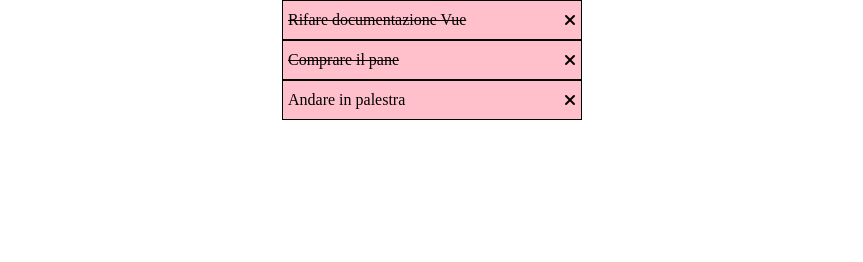
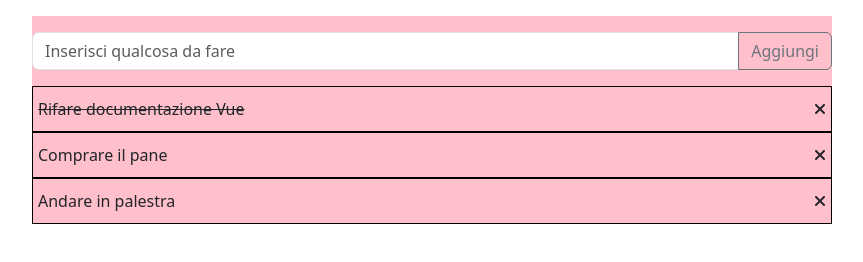
Before and after one commit to emanuelevolpes/vue-todolist, a plain HTML site: page index.html in a window 1280 px wide. Shown: the whole page, without its empty margins (208-1071 px from the left). Drawn offline with nearby package versions, Linux system fonts and the light colour scheme.

Commit message:
milestones 2-3 this problem

```diff
--- a/css/style.css
+++ b/css/style.css
@@ -18,6 +18,7 @@ Common
 
 ul {
     list-style: none;
+    padding: 0;
 }
 
 li {
@@ -39,7 +40,7 @@ Main
 */
 
 #app {
-    width: 18.75rem;
+    width: 50rem;
     margin: 0 auto;
     background-color: pink;
 }
--- a/index.html
+++ b/index.html
@@ -6,6 +6,10 @@
     <meta http-equiv="X-UA-Compatible" content="IE=edge">
     <meta name="viewport" content="width=device-width, initial-scale=1.0">
     <title>ToDo List</title>
+    <!-- bootstrap -->
+    <link href="https://cdn.jsdelivr.net/npm/bootstrap@5.3.0-alpha1/dist/css/bootstrap.min.css" rel="stylesheet"
+        integrity="sha384-GLhlTQ8iRABdZLl6O3oVMWSktQOp6b7In1Zl3/Jr59b6EGGoI1aFkw7cmDA6j6gD" crossorigin="anonymous">
+    <!-- /bootstrap -->
     <!-- my style -->
     <link rel="stylesheet" href="css/style.css">
     <!-- /my style -->
@@ -18,13 +22,18 @@
 
 <body>
     <div id="app">
+        <div class="input-group py-3 mt-3">
+            <input v-model="myInput.text" type="text" class="form-control" placeholder="Inserisci qualcosa da fare" aria-label="Recipient's username" aria-describedby="button-addon2">
+            <button @click="addToDo" class="btn btn-outline-secondary" type="button" id="button-addon2">Aggiungi</button>
+        </div>
+
         <ul>
-            <template v-for="item in toDoList">
+            <template v-for="(item, index) in toDoList">
                 <li v-if="item.done === true">
-                    <span class="doneToDo">{{ item.text }}</span> <i class="fa-solid fa-xmark"></i>
+                    <span class="doneToDo">{{ item.text }}</span> <i @click="removeToDo" class="fa-solid fa-xmark"></i>
                 </li>
                 <li v-else="item.done === false">
-                    <span>{{ item.text }}</span> <i class="fa-solid fa-xmark"></i>
+                    <span>{{ item.text }}</span> <i @click="removeToDo" class="fa-solid fa-xmark"></i>
                 </li>
             </template>
         </ul>
@@ -32,6 +41,11 @@
     <!-- vue js -->
     <script src="https://unpkg.com/vue@3/dist/vue.global.js"></script>
     <!-- /vue js -->
+    <!-- bootstrap js -->
+    <script src="https://cdn.jsdelivr.net/npm/bootstrap@5.3.0-alpha1/dist/js/bootstrap.bundle.min.js"
+        integrity="sha384-w76AqPfDkMBDXo30jS1Sgez6pr3x5MlQ1ZAGC+nuZB+EYdgRZgiwxhTBTkF7CXvN"
+        crossorigin="anonymous"></script>
+    <!-- /bootstrap js -->
     <!-- my js -->
     <script src="js/main.js"></script>
     <!-- /my js -->
--- a/js/main.js
+++ b/js/main.js
@@ -2,12 +2,22 @@
 
 //Visualizzare a fianco ad ogni item ha una “x”:
 //cliccando su di essa, il todo viene rimosso dalla lista.
+
+// Predisporre un campo di input testuale e un pulsante “aggiungi”:
+// cliccando sul pulsante, il testo digitato viene letto e utilizzato
+// per creare un nuovo todo, che quindi viene aggiunto alla lista dei
+// todo esistenti.
 
 const { createApp } = Vue;
 
 createApp({
     data() {
         return {
+            myInput: {
+                text:'',
+                done: false
+            },
+            xOnToDo: '',
             toDoList: [
                 {
                     text: 'Rifare documentazione Vue',
@@ -15,7 +25,7 @@ createApp({
                 },
                 {
                     text: 'Comprare il pane',
-                    done: true
+                    done: false
                 },
                 {
                     text: 'Andare in palestra',
@@ -23,5 +33,13 @@ createApp({
                 }
             ]
         }
+    },
+    methods: {
+        removeToDo() {
+            console.log(this.toDoList)
+        },
+        addToDo() {
+            this.toDoList.push(this.myInput);
+        }
     }
 }).mount('#app');
```
Lines whose indentation alone changed are shown as unchanged.
